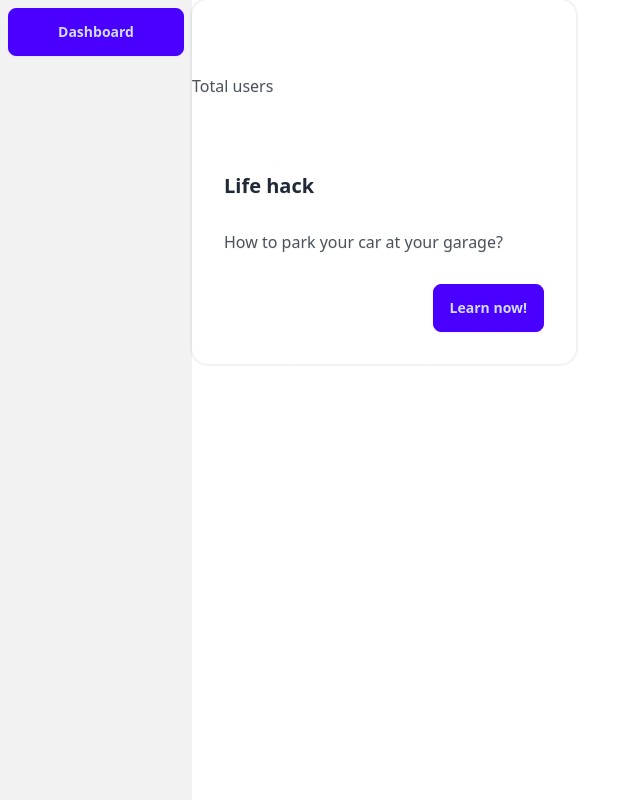
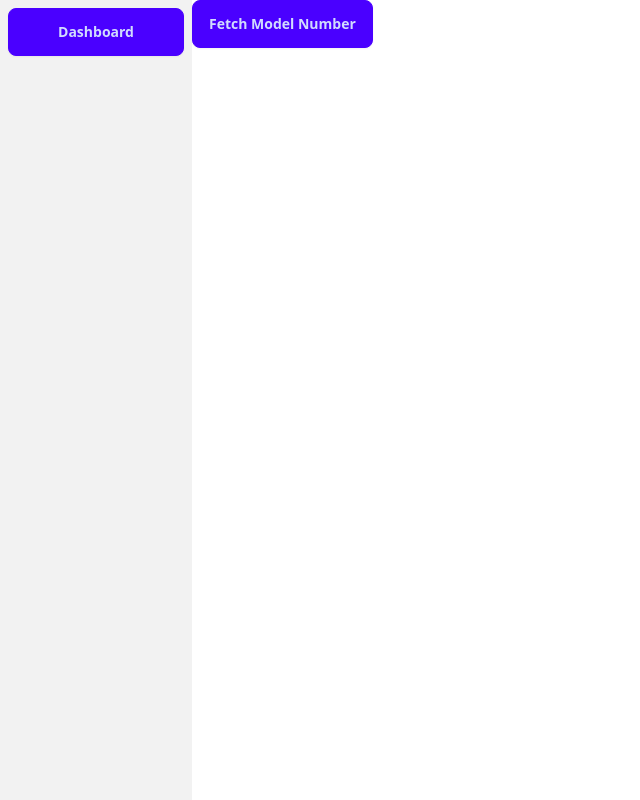
Before and after one commit to CallmeHenry/labkit_deprecated, a React (Vite) app: page /toolkit in a window 1280 px wide. Shown: the whole page, without its empty margins (0-640 px from the left). Built offline with nearby package versions, Linux system fonts and the light colour scheme.

Commit message:
add initial web scrape

```diff
--- a/package.json
+++ b/package.json
@@ -19,7 +19,9 @@
     "react-router-dom": "^6.23.1"
   },
   "devDependencies": {
+    "@playwright/test": "^1.44.1",
     "@tailwindcss/typography": "^0.5.13",
+    "@types/node": "^20.14.2",
     "@types/react": "^18.2.66",
     "@types/react-dom": "^18.2.22",
     "@vitejs/plugin-react": "^4.2.1",
--- /dev/null
+++ b/src/components/Assets/Assets.jsx
@@ -0,0 +1,25 @@
+import { useState } from 'react';
+import axios from 'axios';
+
+export default function Assets() {
+
+    const [computer, setComputer] = useState({
+        brand: null,
+        model: null,
+        partNumber: null
+    })
+
+    async function handleClick() {
+        const response = await axios.get(`${import.meta.env.VITE_API_URL}/toolkit/assets`);
+        const computer = response.data;
+        console.log(computer);
+    }
+
+    return (
+        <div id="Assets">
+            <button className="btn btn-primary" onClick={handleClick}>Fetch Model Number</button>
+            {computer.model}
+            {computer.partNumber}
+        </div>
+    )
+}
--- a/src/pages/ToolkitPage/ToolkitPage.jsx
+++ b/src/pages/ToolkitPage/ToolkitPage.jsx
@@ -1,6 +1,8 @@
+import Assets from "../../components/Assets/Assets";
 import Dashboard from "../../components/Dashboard/Dashboard";
 
 export default function ToolkitPage() {
+
     return (
         <div id="ToolkitPage">
             <div className="drawer">
@@ -18,7 +20,9 @@ export default function ToolkitPage() {
                         <label htmlFor="my-drawer" className="btn btn-primary drawer-button">Dashboard</label>
                     </div>
 
-                    <Dashboard />
+                    {/* <Dashboard /> */}
+                    <Assets />
+
                 </div>
                 <div className="drawer-side">
                     <label htmlFor="my-drawer" aria-label="close sidebar" className="drawer-overlay"></label>
```
Also changed, not shown: playwright.config.js (added, +78 -0 lines), 2 other files (tests, documents, lock files or other folders).
